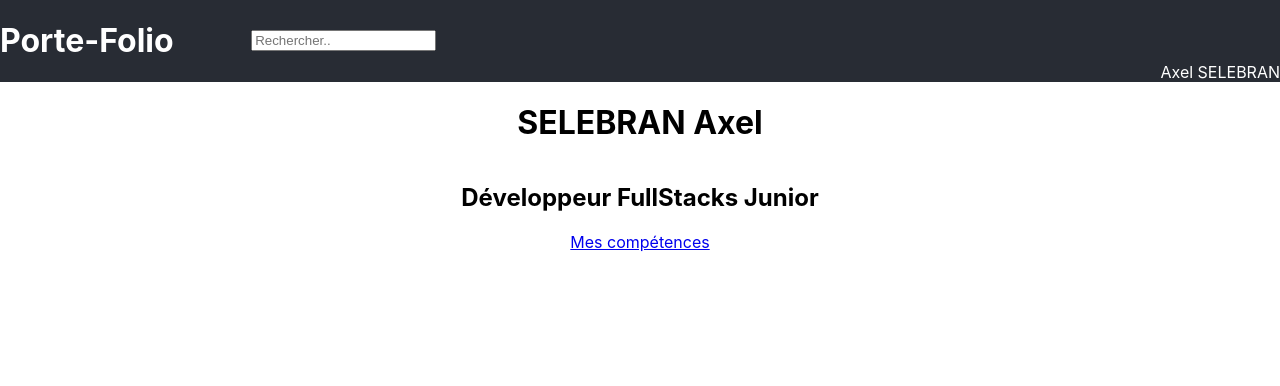
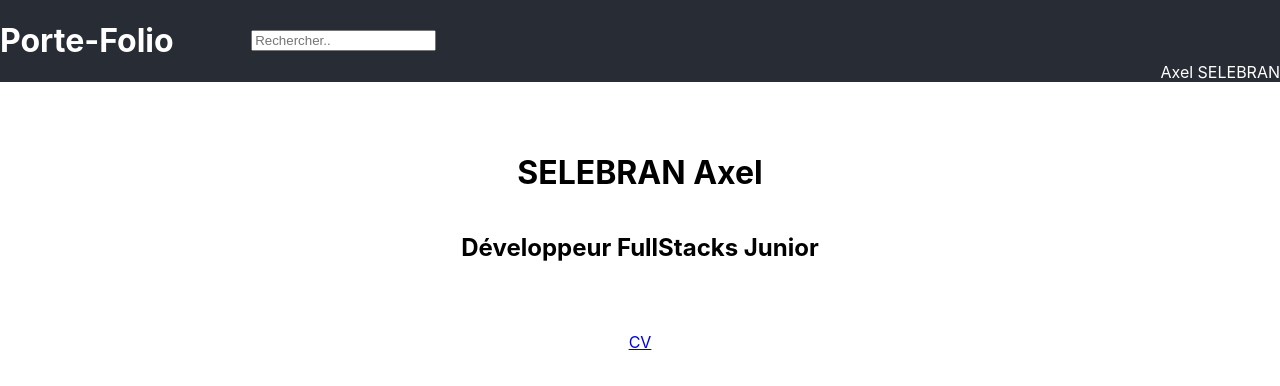
Before and after one commit to Warheart-1/portefolio, a React (Create React App) app: page / in a window 1280 px wide. Shown: the top 386 px of the page. Built offline with nearby package versions, Linux system fonts and the light colour scheme.

Commit message:
fix link et changement sur l'animation d'intro

```diff
--- a/package.json
+++ b/package.json
@@ -46,6 +46,7 @@
     ]
   },
   "devDependencies": {
+    "@types/gsap": "^3.0.0",
     "@types/react-router-dom": "^5.3.3"
   }
 }
--- a/src/composents/App.tsx
+++ b/src/composents/App.tsx
@@ -1,3 +1,4 @@
+import { Link } from 'react-router-dom';
 import '../style/App.css';
 import Banner from "./Banner";
 import Intro from "./Intro";
--- a/src/composents/Intro.tsx
+++ b/src/composents/Intro.tsx
@@ -1,30 +1,11 @@
 import { useEffect, useRef } from "react"
-import {gsap} from 'gsap'
 import "../style/Intro.css"
 import { Link } from "react-router-dom"
 
 function Intro (): JSX.Element {
-    const boxRef = useRef<HTMLDivElement>(null)
-
-    useEffect(()=>{
-        gsap.to(".box", {
-            y: 50 ,
-            //padding:"auto",
-            duration: 2,
-            delay:1,
-            opacity:1,
-            scrollTrigger: {
-                trigger:".box",
-                markers: true,
-                start:"top center",
-                end:"bottom 80px",
-                scrub: true,
-            }
-        })
-    })
 
     return(
-        <><div className="box" ref={boxRef}>
+        <><div className="box">
             <div className="title">
                 <h1>
                     SELEBRAN Axel
@@ -35,7 +16,7 @@ function Intro (): JSX.Element {
             </div>
         </div>
         <div className="box2">
-            <Link to="/CV">Mes compétences</Link>
+            <Link to="/CV">CV</Link>
         </div>
         </>
     )
--- a/src/index.tsx
+++ b/src/index.tsx
@@ -14,7 +14,7 @@ ReactDOM.render(
         <Route exact path="/">
           <App />
         </Route>
-        <Route exact path="/CV">
+        <Route path="/CV">
           <CV/>
         </Route>
         <Route>
--- a/src/style/Intro.css
+++ b/src/style/Intro.css
@@ -5,9 +5,9 @@
   align-items: center;
   height: 250px;
   width: 500px;
-  opacity: 0;
   margin: auto;
-  margin-top: -100px;
+  animation: AnimationIntro 2s;
+  animation-fill-mode: forwards;
 }
 
 .title {
@@ -15,4 +15,15 @@
   flex-direction: column;
 }
 
+@keyframes AnimationIntro {
+  0% {
+    opacity: 0;
+    margin-top: -100px;
+  }
+  100% {
+    opacity: 1;
+    margin-top: 0px;
+  }
+}
+
 /*# sourceMappingURL=Intro.css.map */
--- a/src/style/Intro.scss
+++ b/src/style/Intro.scss
@@ -1,4 +1,5 @@
-
+@import "_method.scss";
+@import "_variable.scss";
 
 .box{
     display: flex;
@@ -7,12 +8,15 @@
     align-items: center;
     height: 250px;
     width: 500px;
-    opacity: 0;
     margin: auto;
-    margin-top: -100px;
+    animation: AnimationIntro 2s;
+    animation-fill-mode: forwards;
 }
 
 .title{
     display: flex;
     flex-direction: column;
 }
+
+
+@include AnimationIntro(-100px, 0px)
```
Also changed, not shown: src/style/_method.scss (+13 -0 lines), 2 other files (tests, documents, lock files or other folders).
